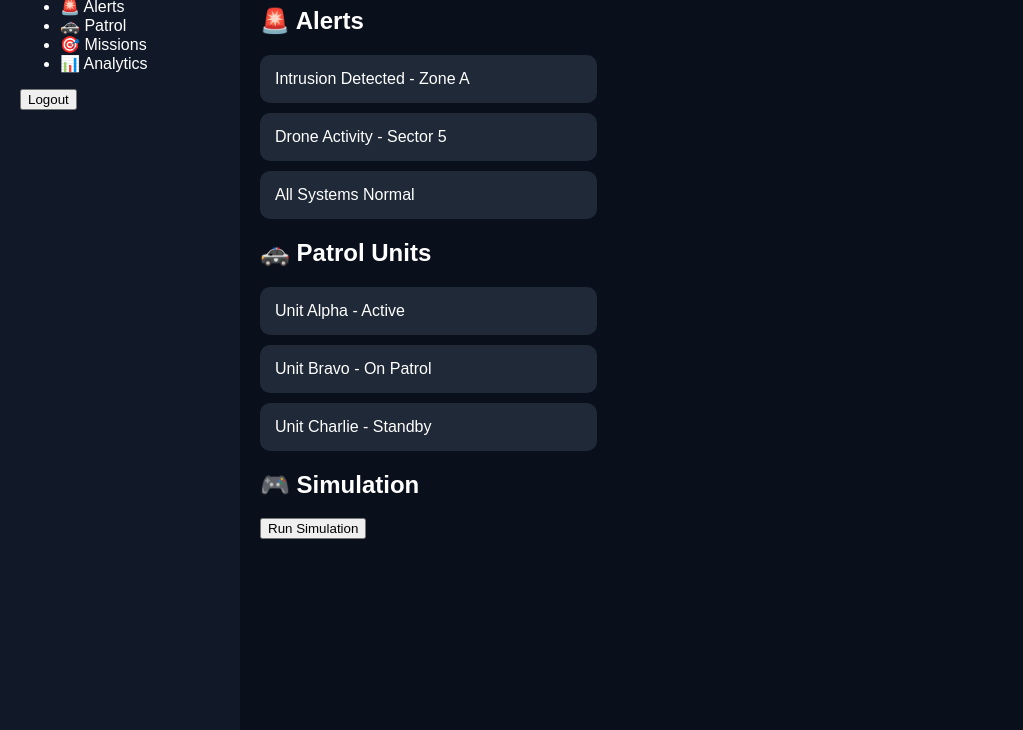
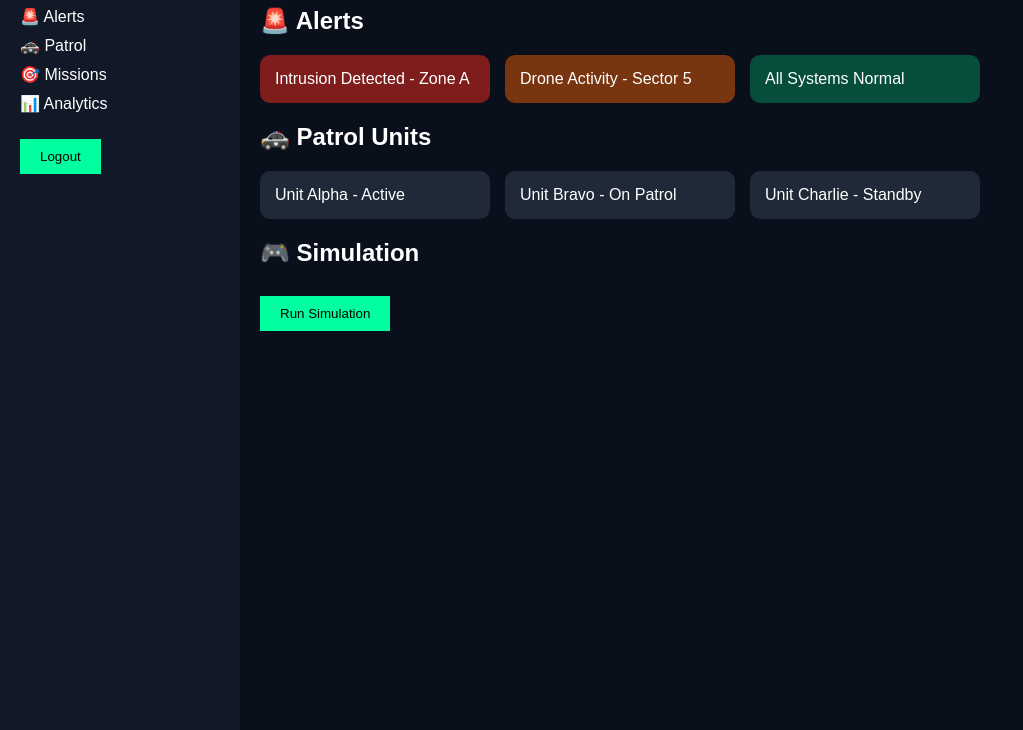
Before and after one commit to riyaunicornriya0003-tech/defence-dashboard, a plain HTML site: page dashboard.html in a window 1280 px wide. Shown: the part 110-840 px from the top of the page, without its empty margins (0-1023 px from the left). Drawn offline with Linux system fonts and the light colour scheme; sample sign-in values are in the browser's storage.

Commit message:
Update style.css

```diff
--- a/style.css
+++ b/style.css
@@ -5,7 +5,7 @@ body {
   color: white;
 }
 
-/* Login Page */
+/* LOGIN */
 .login-body {
   display: flex;
   justify-content: center;
@@ -37,11 +37,12 @@ body {
   cursor: pointer;
 }
 
-/* Dashboard */
+/* DASHBOARD */
 .container {
   display: flex;
 }
 
+/* SIDEBAR */
 .sidebar {
   width: 200px;
   background: #111827;
@@ -49,13 +50,46 @@ body {
   padding: 20px;
 }
 
+.sidebar h2 {
+  color: #00ff9f;
+}
+
+.sidebar ul {
+  list-style: none;
+  padding: 0;
+}
+
+.sidebar li {
+  margin: 10px 0;
+}
+
+/* MAIN */
 .main {
   padding: 20px;
+  flex: 1;
+}
+
+.cards {
+  display: flex;
+  gap: 15px;
+  flex-wrap: wrap;
 }
 
 .card {
   background: #1f2937;
   padding: 15px;
-  margin: 10px 0;
   border-radius: 10px;
+  width: 200px;
 }
+
+.red { background: #7f1d1d; }
+.yellow { background: #78350f; }
+.green { background: #064e3b; }
+
+button {
+  background: #00ff9f;
+  padding: 10px 20px;
+  border: none;
+  cursor: pointer;
+  margin-top: 10px;
+}
```
